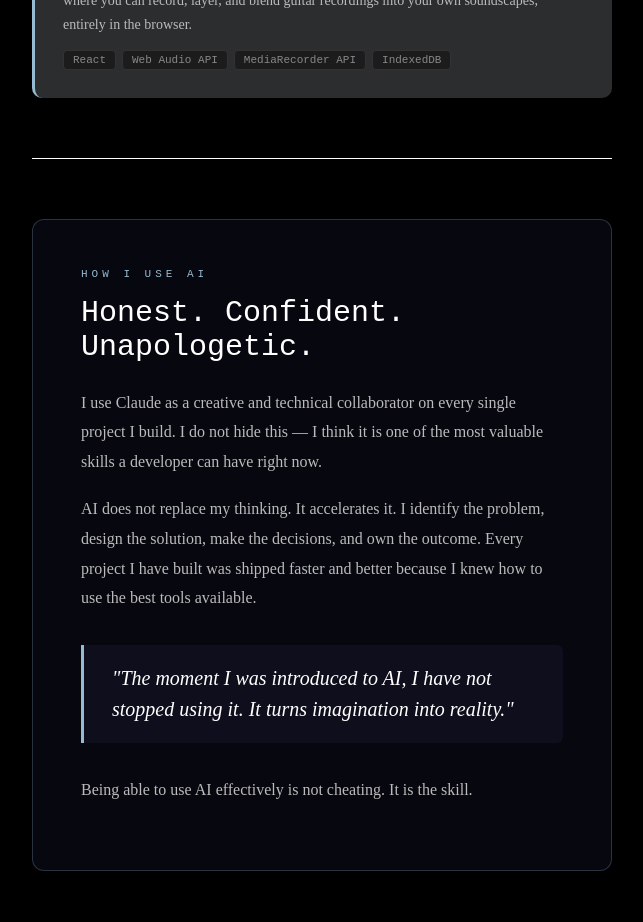
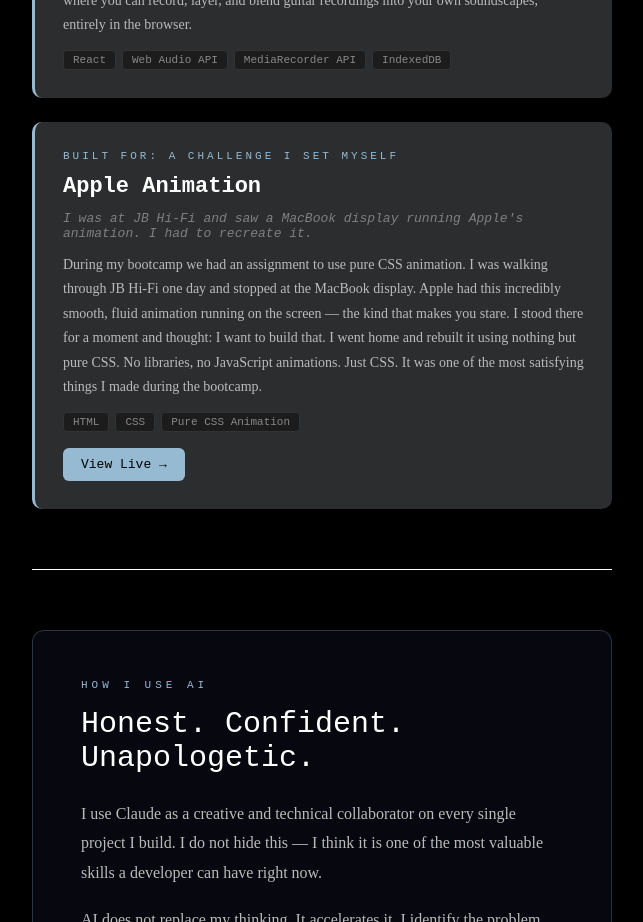
Before and after one commit to swornimjr/reactResume, a React (Vite) app: page /story in a window 1280 px wide. Shown: the part 4540-5462 px from the top of the page, without its empty margins (318-961 px from the left). Built offline with nearby package versions, Linux system fonts and the light colour scheme.

Commit message:
Add Apple Animation screenshot and project story

```diff
--- a/src/App.css
+++ b/src/App.css
@@ -341,6 +341,12 @@ body {
 .khai-ko-imposter {
   background-image: url("./assets/khai-ko-imposter.png");
   background-color: #0D0D1A;
+}
+
+.apple-animation {
+  background-image: url("./assets/apple-animation.png");
+  background-color: #ffffff;
+  background-position: center top;
 }
 
 .graphic-design-section {
--- a/src/pages/myStory.jsx
+++ b/src/pages/myStory.jsx
@@ -55,6 +55,15 @@ const projects = [
       "I started recording guitar sessions and layering them into ambient soundscapes. Then I thought — why not build a tool for that? I built a browser-based ambient music creator where you can record, layer, and blend guitar recordings into your own soundscapes, entirely in the browser.",
     stack: ["React", "Web Audio API", "MediaRecorder API", "IndexedDB"],
     url: null,
+  },
+  {
+    builtFor: "A Challenge I Set Myself",
+    name: "Apple Animation",
+    why: "I was at JB Hi-Fi and saw a MacBook display running Apple's animation. I had to recreate it.",
+    story:
+      "During my bootcamp we had an assignment to use pure CSS animation. I was walking through JB Hi-Fi one day and stopped at the MacBook display. Apple had this incredibly smooth, fluid animation running on the screen — the kind that makes you stare. I stood there for a moment and thought: I want to build that. I went home and rebuilt it using nothing but pure CSS. No libraries, no JavaScript animations. Just CSS. It was one of the most satisfying things I made during the bootcamp.",
+    stack: ["HTML", "CSS", "Pure CSS Animation"],
+    url: "https://apple-animation-8zh8.vercel.app/",
   },
 ];
 
```
Also changed, not shown: src/assets/apple-animation.png (added).
